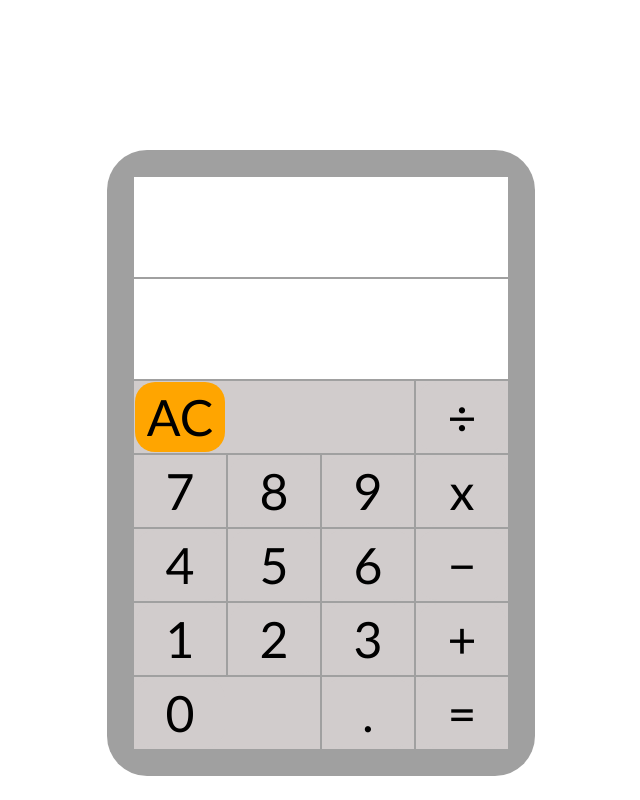
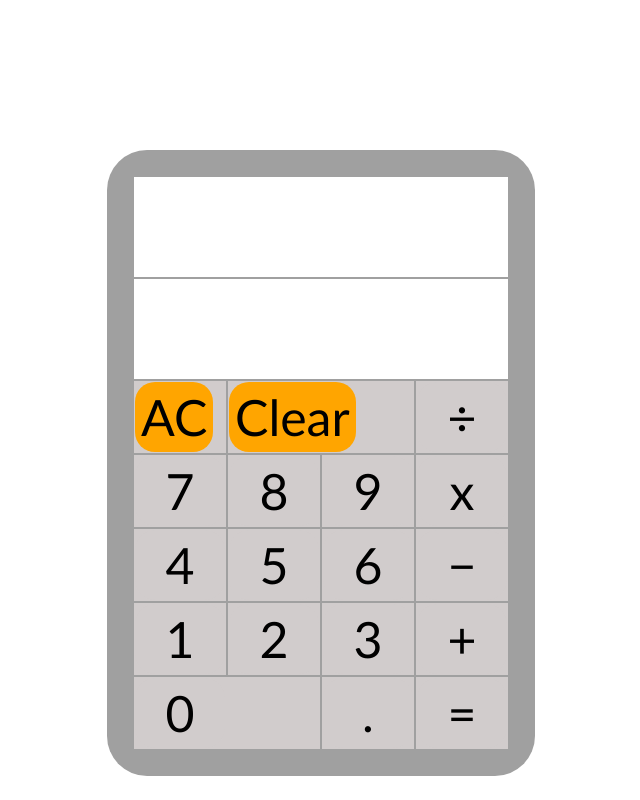
Before and after one commit to acdepak/SimpleCalculator.io, a plain HTML site: page index.html in a window 1280 px wide. Shown: the whole page, without its empty margins (319-959 px from the left). Drawn offline with Linux system fonts and the light colour scheme.

Commit message:
Clear function added

```diff
--- a/index.html
+++ b/index.html
@@ -24,8 +24,11 @@
       </thead>
       <tbody>
         <tr class="keypad_ac">
-          <td colspan="3">
+          <td >
             <input type="button" value="AC" onclick="clearscreen()" id="btn" />
+          </td>
+          <td colspan="2">
+            <input type="button" value="Clear" onclick="backspace()" id="btn" />
           </td>
 
           <td>
--- a/script.js
+++ b/script.js
@@ -1,6 +1,13 @@
 function clearscreen() {
     document.getElementById("display_q").value="";
     document.getElementById("display_a").value="";
+}
+
+function backspace(){
+    let val = document.getElementById("display_q").value;
+    let valLength = val.length;
+    let final_q = val.slice(0 ,valLength - 1);
+    document.getElementById("display_q").value = final_q;
 }
 
 function display(value) {
--- a/style.css
+++ b/style.css
@@ -28,7 +28,8 @@ thead input {
 
 #btn {
   background-color: orange;
-  width: 90px;
+  width: auto;
+  display: flex;
   height: 70px;
   justify-content: center;
 }
```
